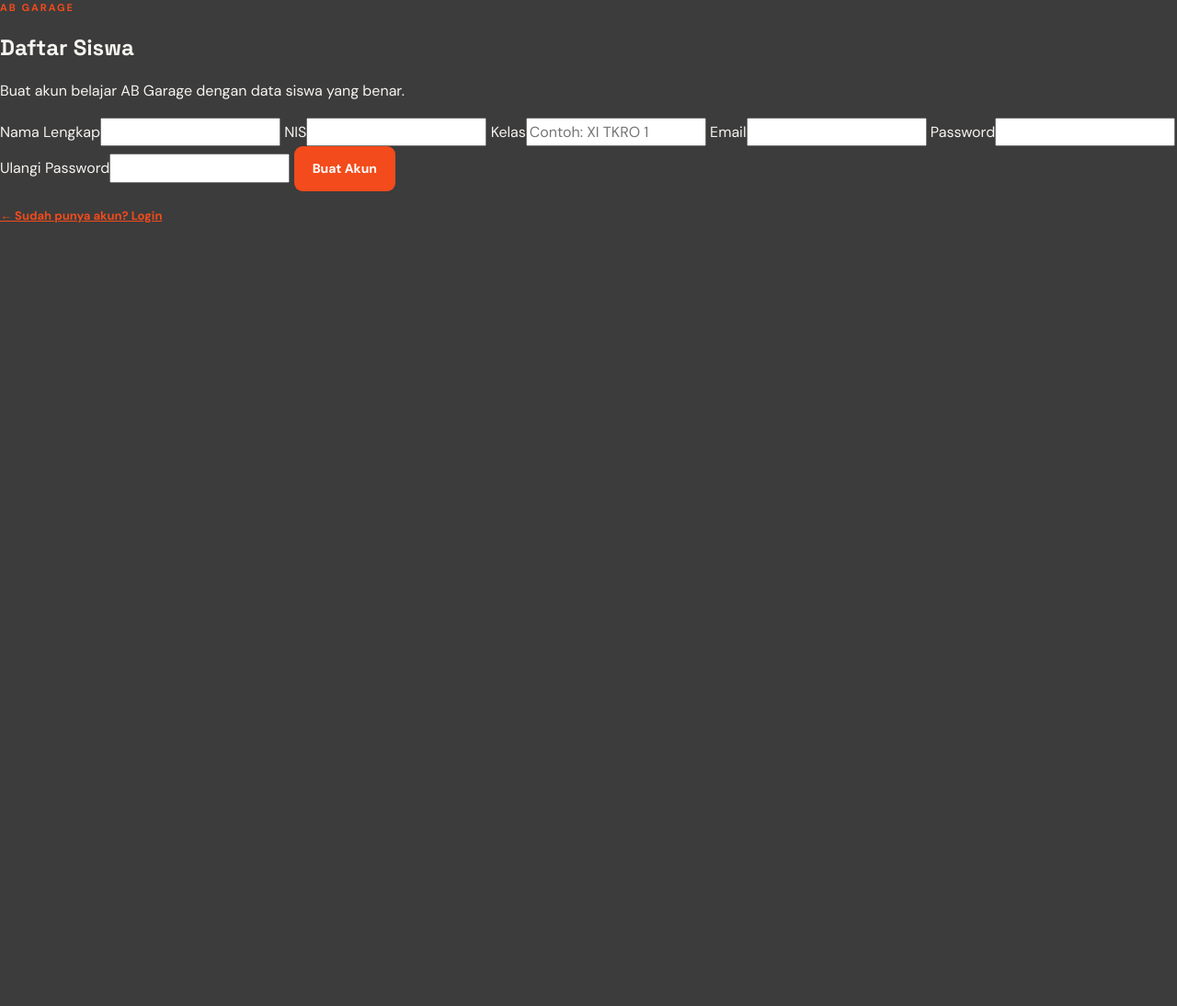
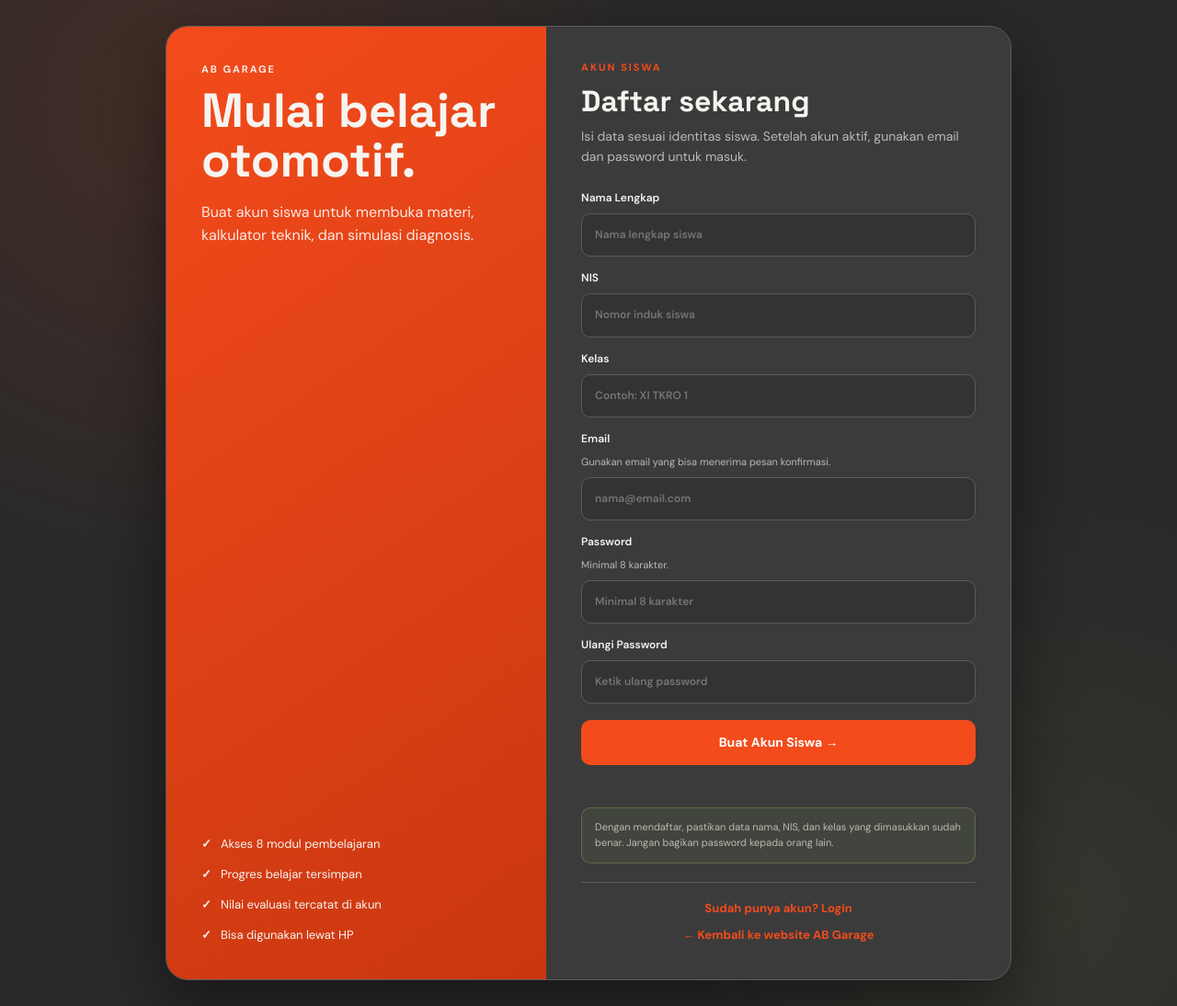
Before and after one commit to abazgarage/belajar, a plain HTML site: page register.html in a window 1280 px wide. Shown: the whole page at 92% size. Before the commit the page ends 800 px from the top, so only its background shows below. Drawn offline with nearby package versions, Linux system fonts and the light colour scheme.

Commit message:
ui: rapikan halaman pendaftaran siswa

```diff
--- a/register.html
+++ b/register.html
@@ -4,28 +4,84 @@
   <meta charset="UTF-8">
   <meta name="viewport" content="width=device-width,initial-scale=1">
   <meta name="theme-color" content="#f34b1b">
-  <title>Daftar Siswa - AB Garage</title>
+  <meta name="description" content="Pendaftaran akun siswa AB Garage untuk mengakses materi belajar otomotif.">
+  <title>Daftar Siswa — AB Garage</title>
   <link rel="stylesheet" href="style.css">
+  <link rel="stylesheet" href="auth.css">
 </head>
 <body>
   <main class="auth-page">
-    <section class="auth-card">
-      <p class="eyebrow">AB GARAGE</p>
-      <h1>Daftar Siswa</h1>
-      <p>Buat akun belajar AB Garage dengan data siswa yang benar.</p>
-      <form id="registerForm">
-        <label>Nama Lengkap<input id="fullName" type="text" required autocomplete="name"></label>
-        <label>NIS<input id="nis" type="text" required autocomplete="off"></label>
-        <label>Kelas<input id="className" type="text" required autocomplete="organization-title" placeholder="Contoh: XI TKRO 1"></label>
-        <label>Email<input id="email" type="email" required autocomplete="email"></label>
-        <label>Password<input id="password" type="password" required minlength="8" autocomplete="new-password"></label>
-        <label>Ulangi Password<input id="passwordConfirm" type="password" required minlength="8" autocomplete="new-password"></label>
-        <button class="primary-btn" type="submit">Buat Akun</button>
-        <p id="registerMessage" class="muted" role="alert"></p>
-      </form>
-      <a class="text-btn" href="login.html">← Sudah punya akun? Login</a>
+    <section class="auth-shell" aria-label="Pendaftaran siswa">
+      <aside class="auth-brand">
+        <div>
+          <p class="eyebrow">AB GARAGE</p>
+          <h1>Mulai belajar otomotif.</h1>
+          <p>Buat akun siswa untuk membuka materi, kalkulator teknik, dan simulasi diagnosis.</p>
+        </div>
+        <ul class="auth-benefits">
+          <li>Akses 8 modul pembelajaran</li>
+          <li>Progres belajar tersimpan</li>
+          <li>Nilai evaluasi tercatat di akun</li>
+          <li>Bisa digunakan lewat HP</li>
+        </ul>
+      </aside>
+
+      <section class="auth-card">
+        <p class="eyebrow">AKUN SISWA</p>
+        <h1>Daftar sekarang</h1>
+        <p class="auth-subtitle">Isi data sesuai identitas siswa. Setelah akun aktif, gunakan email dan password untuk masuk.</p>
+
+        <form id="registerForm" class="auth-form">
+          <label>
+            Nama Lengkap
+            <input id="fullName" type="text" required autocomplete="name" placeholder="Nama lengkap siswa">
+          </label>
+
+          <label>
+            NIS
+            <input id="nis" type="text" required autocomplete="off" inputmode="numeric" placeholder="Nomor induk siswa">
+          </label>
+
+          <label>
+            Kelas
+            <input id="className" type="text" required autocomplete="organization-title" placeholder="Contoh: XI TKRO 1">
+          </label>
+
+          <label>
+            Email
+            <span class="auth-help">Gunakan email yang bisa menerima pesan konfirmasi.</span>
+            <input id="email" type="email" required autocomplete="email" placeholder="nama@email.com">
+          </label>
+
+          <label>
+            Password
+            <span class="auth-help">Minimal 8 karakter.</span>
+            <input id="password" type="password" required minlength="8" autocomplete="new-password" placeholder="Minimal 8 karakter">
+          </label>
+
+          <label>
+            Ulangi Password
+            <input id="passwordConfirm" type="password" required minlength="8" autocomplete="new-password" placeholder="Ketik ulang password">
+          </label>
+
+          <div class="auth-actions">
+            <button class="primary-btn" type="submit">Buat Akun Siswa →</button>
+            <p id="registerMessage" class="auth-message" role="alert"></p>
+          </div>
+        </form>
+
+        <div class="auth-note">
+          Dengan mendaftar, pastikan data nama, NIS, dan kelas yang dimasukkan sudah benar. Jangan bagikan password kepada orang lain.
+        </div>
+
+        <div class="auth-links">
+          <a href="login.html">Sudah punya akun? Login</a>
+          <a href="index.html">← Kembali ke website AB Garage</a>
+        </div>
+      </section>
     </section>
   </main>
+
   <script src="https://cdn.jsdelivr.net/npm/@supabase/supabase-js@2"></script>
   <script src="register.js"></script>
 </body>
```
